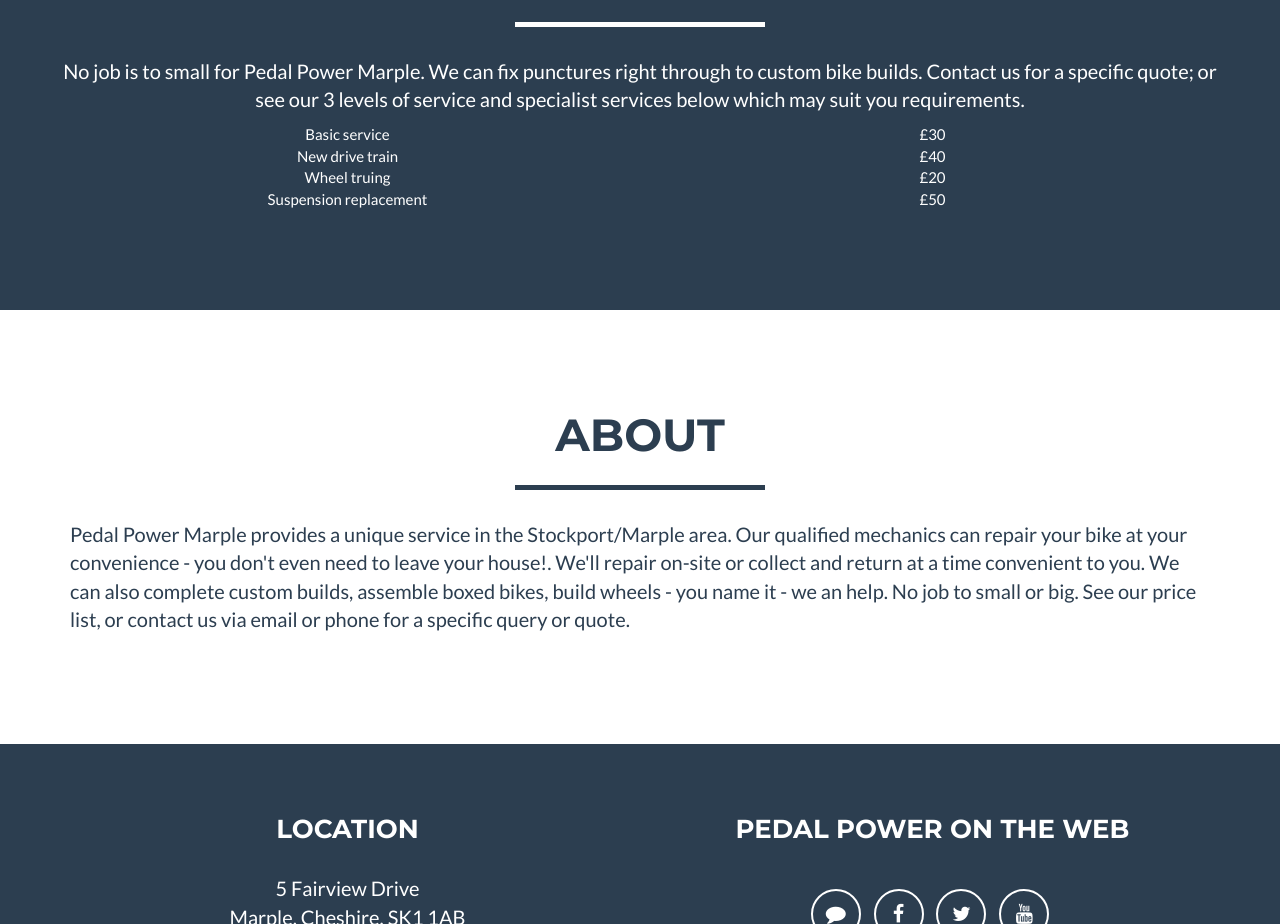
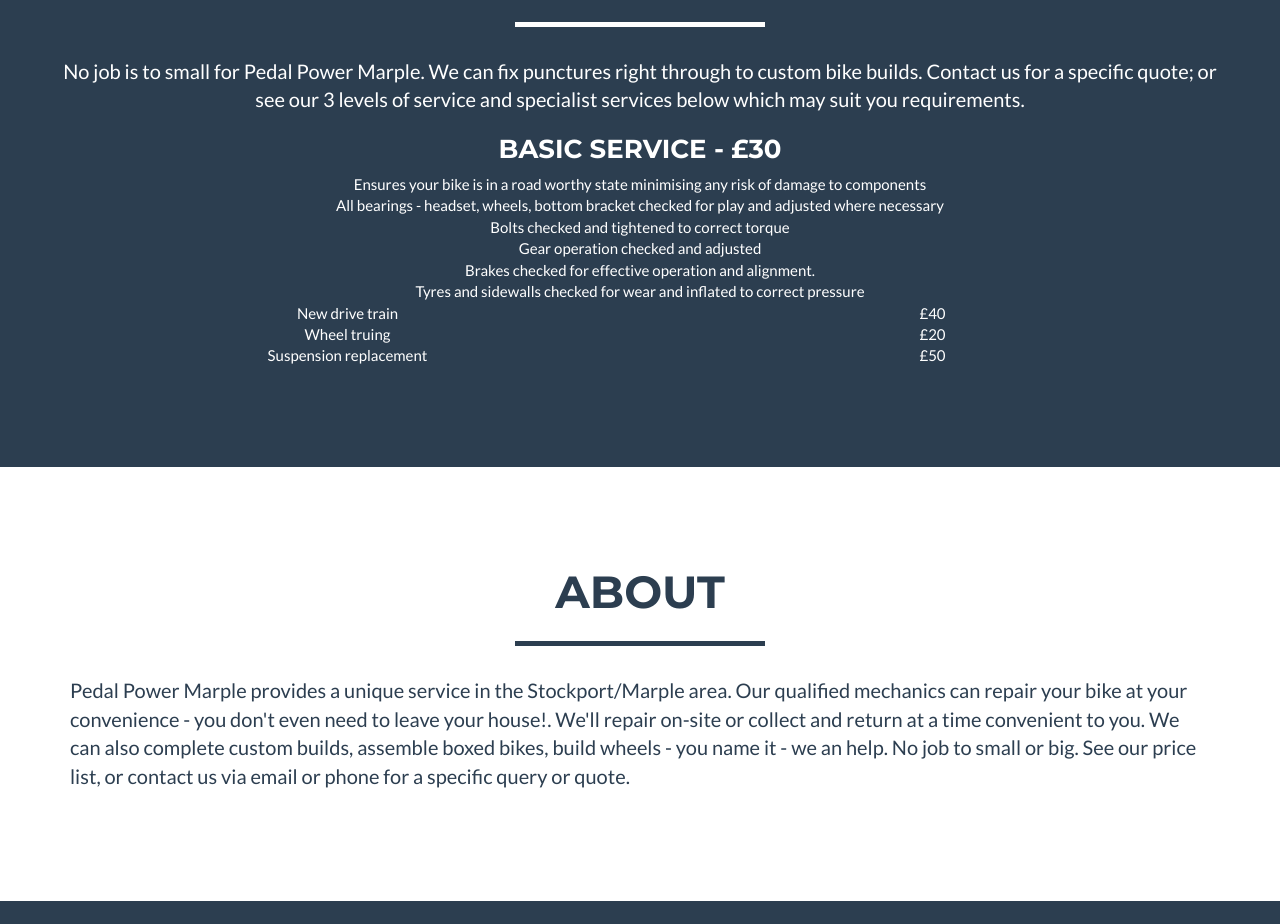
Before and after one commit to chrishey/PedalPowerMarple, a website: page index.html in a window 1280 px wide. Shown: the part 900-1824 px from the top of the page. Drawn offline with nearby package versions, Linux system fonts and the light colour scheme.

Commit message:
Adding 1st service item and styling it into a h3 and ul

```diff
--- a/index.html
+++ b/index.html
@@ -100,8 +100,15 @@
 			</p>
                 <ul class="list-unstyled">
 					<li>
-						<div class="col-md-6">Basic service</div>
-						<div class="col-md-6">&pound;30</div>
+						<h3>Basic service - £30</h3>
+						Ensures your bike is in a road worthy state minimising any risk of damage to components
+						<ul class="list-unstyled">
+							<li>All bearings - headset, wheels, bottom bracket checked for play and adjusted where necessary</li>
+							<li>Bolts checked and tightened to correct torque</li>
+							<li>Gear operation checked and adjusted</li>
+							<li>Brakes checked for effective operation and alignment.</li>
+							<li>Tyres and sidewalls checked for wear and inflated to correct pressure</li>
+						</ul>
 					</li>
 					<li>
 						<div class="col-md-6">New drive train</div>
```
